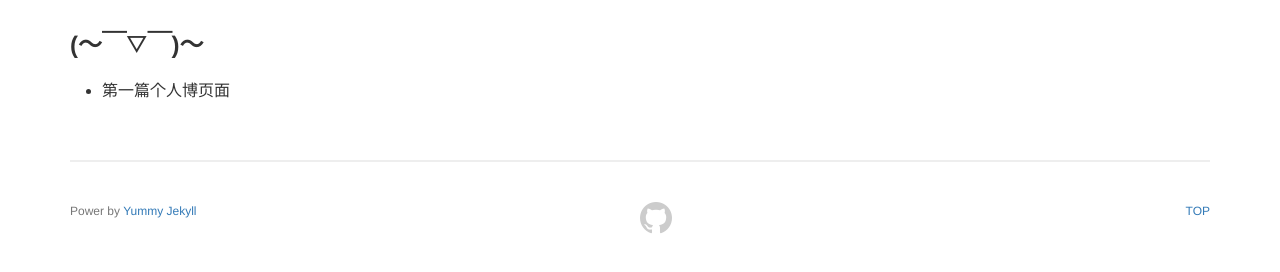
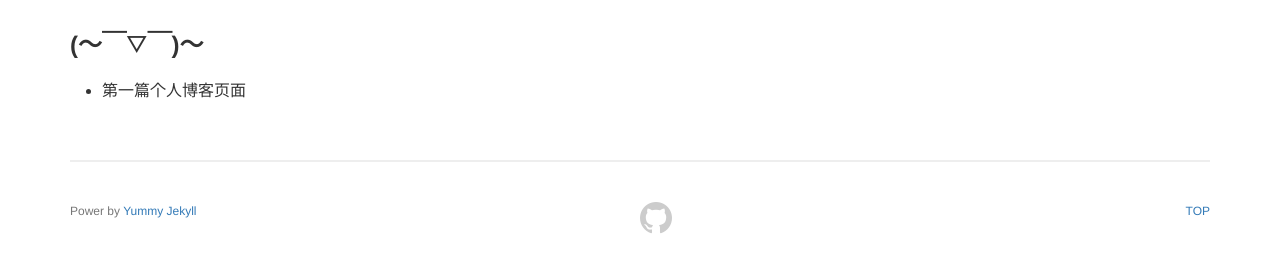
Before and after one commit to LeisureBo/leisurebo.github.io, a Jekyll site: the page built from _posts/2019-03-25-My First Blog Page.md, in a window 1280 px wide. Shown: the part 430-702 px from the top of the page. Built offline with Jekyll 4.4.1, drawn with Linux system fonts in a browser that asks for light colours; comment, search, counter and statistics services are not loaded.

Commit message:
Update 2019-03-25-My First Blog Page.md

```diff
--- a/_posts/2019-03-25-My First Blog Page.md
+++ b/_posts/2019-03-25-My First Blog Page.md
@@ -7,4 +7,4 @@ category: blog
 
 ### (～￣▽￣)～
 
-* 第一篇个人博页面
+* 第一篇个人博客页面
```
